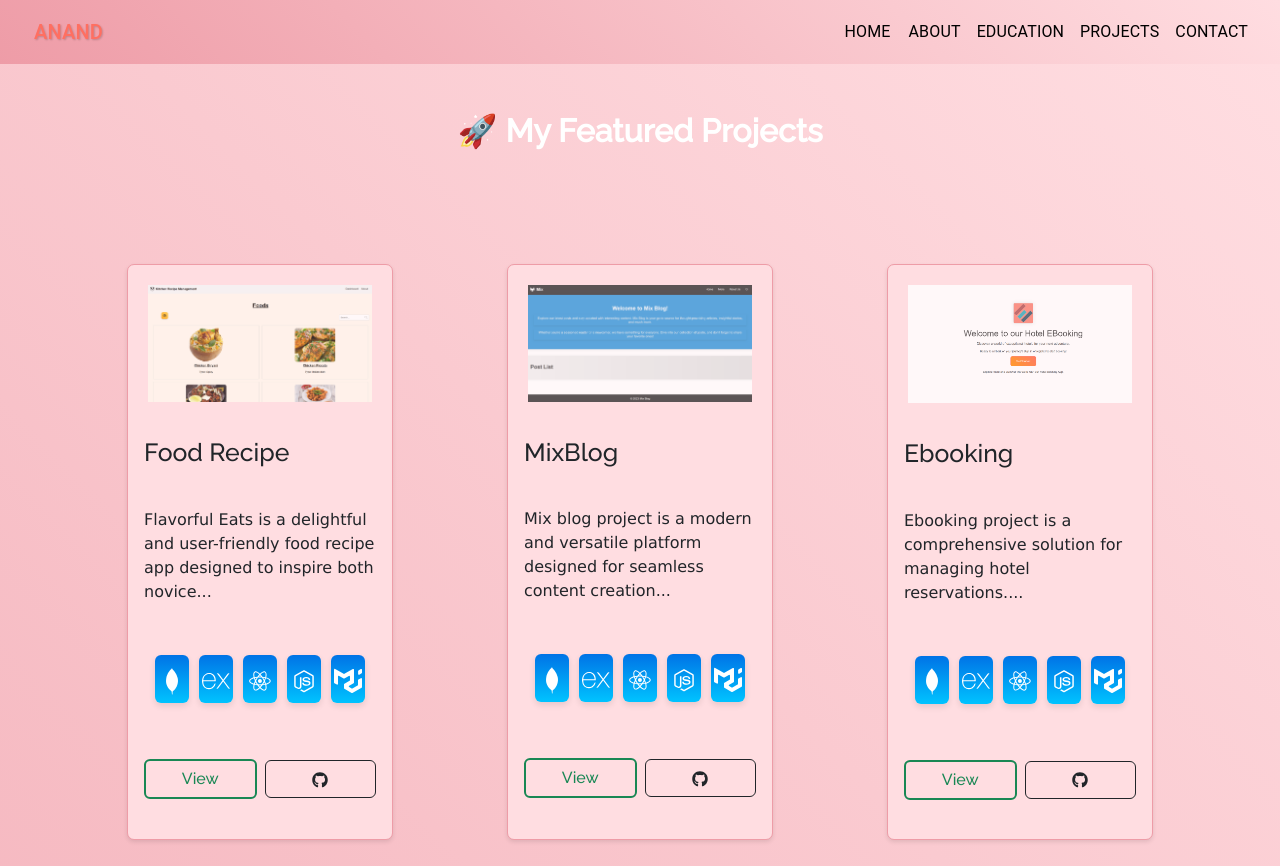
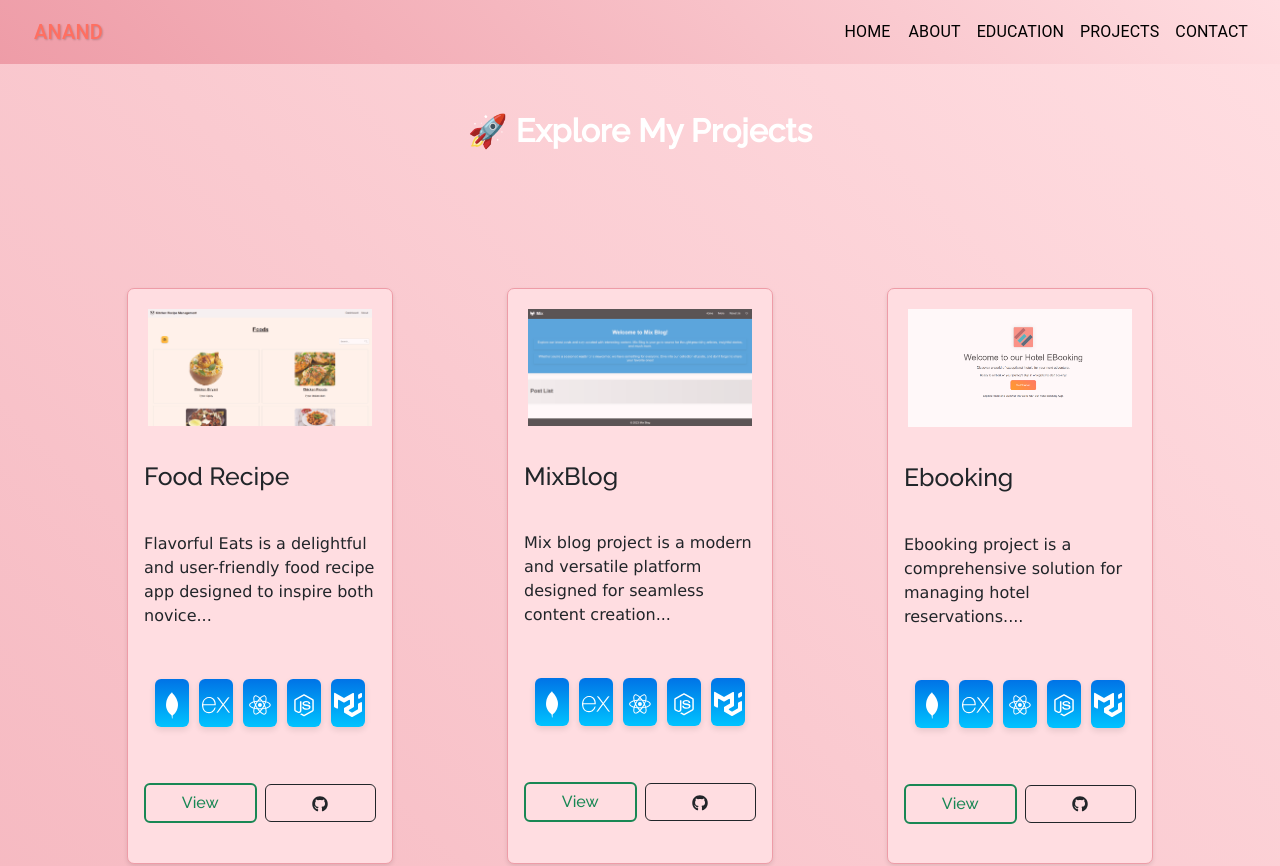
Before and after one commit to AnandYellapu/portfolio, a React (Create React App) app: page /project in a window 1280 px wide. Shown: the top 866 px of the page. Built offline with nearby package versions, Linux system fonts and the light colour scheme.

Commit message:
Update Projectlist.js

```diff
--- a/src/components/Projectlist/Projectlist.js
+++ b/src/components/Projectlist/Projectlist.js
@@ -1,5 +1,92 @@
+// // // import React from 'react';
+// // // import { motion, useTransform, useScroll } from 'framer-motion';
+// // // import '../../pages/style.css';
+// // // import ProjectCard from "./ProjectCard";
+// // // import { Container, Row, Col } from 'react-bootstrap';
+// // // import food from '../../Assets/food.png';
+// // // import blog from '../../Assets/blog.png';
+// // // import hotel from '../../Assets/hotel.png';
+// // // import ebook from '../../Assets/ebook.png';
+
+// // // function Projectlist() {
+// // //   const { scrollYProgress } = useScroll();
+
+// // //   const opacity = useTransform(scrollYProgress, [0, 0.5], [0, 1]);
+// // //   const x = useTransform(scrollYProgress, [0, 1], [-100, 0]);
+
+// // //   return (
+// // //     <div className="projectbackground">
+// // //       <Container fluid className="dash-section">
+// // //         <Container>
+// // //           <Row style={{ justifyContent: "center", paddingBottom: "40px", marginTop: "57px" }}>
+
+// // //             <Col md={4} className="dash-card">
+// // //               <motion.div style={{ opacity, x }}>
+// // //                 <ProjectCard
+// // //                   imgPath={food}
+// // //                   isBlog={false}
+// // //                   title="Food Recipe"
+// // //                   description="Flavorful Eats is a delightful and user-friendly food recipe app designed to inspire both novice..."
+// // //                   techStack="MongoDB,Express,React,NodeJS"
+// // //                   netlifyLink="https://kitchen-recipe-management1.netlify.app/"
+// // //                 />
+// // //               </motion.div>
+// // //             </Col>
+
+
+// // //             <Col md={4} className="dash-card">
+// // //               <motion.div style={{ opacity, x }}>
+// // //                 <ProjectCard
+// // //                   imgPath={blog}
+// // //                   isBlog={false}
+// // //                   title="MixBlog"
+// // //                   description="Mix blog project is a modern and versatile platform designed for seamless content creation..."
+// // //                   techStack="MongoDB,Express,React,NodeJS"
+// // //                   netlifyLink="https://mixbloog.netlify.app"
+// // //                 />
+// // //               </motion.div>
+// // //             </Col>
+
+// // //             <Col md={4} className="dash-card">
+// // //               <motion.div style={{ opacity, x }}>
+// // //                 <ProjectCard
+// // //                   imgPath={hotel}
+// // //                   isBlog={false}
+// // //                   title="Ebooking"
+// // //                   description="Ebooking project is a comprehensive solution for managing hotel reservations...."
+// // //                   techStack="MongoDB,Express,React,NodeJS"
+// // //                   netlifyLink="https://eboooking.netlify.app"
+// // //                 />
+// // //               </motion.div>
+// // //             </Col>
+
+// // //             <Col md={4} className="dash-card">
+// // //             <motion.div style={{ opacity, x }}>
+// // //               <ProjectCard
+// // //                 imgPath={ebook}
+// // //                 isBlog={false}
+// // //                 title="Ebook"
+// // //                 description="An Ebook Selling is an online platform designed to provide a convenient and user-friendly."
+// // //                 techStack="MongoDB,Express,React,NodeJS,Material-UI"
+// // //                 netlifyLink="https://eboook.netlify.app"
+// // //               />
+// // //             </motion.div>
+// // //           </Col>
+
+// // //           </Row>
+// // //         </Container>
+// // //       </Container>
+// // //     </div>
+// // //   );
+// // // }
+
+// // // export default Projectlist;
+
+
+
+
+
 // // import React from 'react';
-// // import { motion, useTransform, useScroll } from 'framer-motion';
 // // import '../../pages/style.css';
 // // import ProjectCard from "./ProjectCard";
 // // import { Container, Row, Col } from 'react-bootstrap';
@@ -7,71 +94,115 @@
 // // import blog from '../../Assets/blog.png';
 // // import hotel from '../../Assets/hotel.png';
 // // import ebook from '../../Assets/ebook.png';
+// // import tic from '../../Assets/tic.png';
+// // import note from '../../Assets/note.png';
+// // import lms from '../../Assets/lms.png';
+// // import url from '../../Assets/url.png';
 
 // // function Projectlist() {
-// //   const { scrollYProgress } = useScroll();
-
-// //   const opacity = useTransform(scrollYProgress, [0, 0.5], [0, 1]);
-// //   const x = useTransform(scrollYProgress, [0, 1], [-100, 0]);
-
 // //   return (
 // //     <div className="projectbackground">
 // //       <Container fluid className="dash-section">
 // //         <Container>
-// //           <Row style={{ justifyContent: "center", paddingBottom: "40px", marginTop: "57px" }}>
+// //           <Row style={{ justifyContent: "center" }}>
 
 // //             <Col md={4} className="dash-card">
-// //               <motion.div style={{ opacity, x }}>
-// //                 <ProjectCard
-// //                   imgPath={food}
-// //                   isBlog={false}
-// //                   title="Food Recipe"
-// //                   description="Flavorful Eats is a delightful and user-friendly food recipe app designed to inspire both novice..."
-// //                   techStack="MongoDB,Express,React,NodeJS"
-// //                   netlifyLink="https://kitchen-recipe-management1.netlify.app/"
-// //                 />
-// //               </motion.div>
-// //             </Col>
-
-
-// //             <Col md={4} className="dash-card">
-// //               <motion.div style={{ opacity, x }}>
-// //                 <ProjectCard
-// //                   imgPath={blog}
-// //                   isBlog={false}
-// //                   title="MixBlog"
-// //                   description="Mix blog project is a modern and versatile platform designed for seamless content creation..."
-// //                   techStack="MongoDB,Express,React,NodeJS"
-// //                   netlifyLink="https://mixbloog.netlify.app"
-// //                 />
-// //               </motion.div>
+// //               <ProjectCard
+// //                 imgPath={food}
+// //                 isBlog={false}
+// //                 title="Food Recipe"
+// //                 description="Flavorful Eats is a delightful and user-friendly food recipe app designed to inspire both novice..."
+// //                 techStack="MongoDB, Express, React, NodeJS, Material-UI"
+// //                 netlifyLink="https://kitchen-recipe-management1.netlify.app/"
+// //                 ghLink="https://github.com/AnandYellapu/kitchen-recipe-frontend"
+// //               />
 // //             </Col>
 
 // //             <Col md={4} className="dash-card">
-// //               <motion.div style={{ opacity, x }}>
-// //                 <ProjectCard
-// //                   imgPath={hotel}
-// //                   isBlog={false}
-// //                   title="Ebooking"
-// //                   description="Ebooking project is a comprehensive solution for managing hotel reservations...."
-// //                   techStack="MongoDB,Express,React,NodeJS"
-// //                   netlifyLink="https://eboooking.netlify.app"
-// //                 />
-// //               </motion.div>
+// //               <ProjectCard
+// //                 imgPath={blog}
+// //                 isBlog={false}
+// //                 title="MixBlog"
+// //                 description="Mix blog project is a modern and versatile platform designed for seamless content creation..."
+// //                 techStack="MongoDB, Express, React, NodeJS, Material-UI"
+// //                 netlifyLink="https://mixbloog.netlify.app/"
+// //                 ghLink="https://github.com/AnandYellapu/blog-fe"
+// //               />
 // //             </Col>
 
 // //             <Col md={4} className="dash-card">
-// //             <motion.div style={{ opacity, x }}>
+// //               <ProjectCard
+// //                 imgPath={hotel}
+// //                 isBlog={false}
+// //                 title="Ebooking"
+// //                 description="Ebooking project is a comprehensive solution for managing hotel reservations...."
+// //                 techStack="MongoDB, Express, React, NodeJS, Material-UI"
+// //                 netlifyLink="https://eboooking.netlify.app/"
+// //                 ghLink="https://github.com/AnandYellapu/Ebooking-fe"
+// //               />
+// //             </Col>
+
+// //             <Col md={4} className="dash-card">
 // //               <ProjectCard
 // //                 imgPath={ebook}
 // //                 isBlog={false}
 // //                 title="Ebook"
 // //                 description="An Ebook Selling is an online platform designed to provide a convenient and user-friendly."
-// //                 techStack="MongoDB,Express,React,NodeJS,Material-UI"
-// //                 netlifyLink="https://eboook.netlify.app"
+// //                 techStack="MongoDB, Express, React, NodeJS, Material-UI"
+// //                 netlifyLink="https://eboook.netlify.app/"
+// //                 ghLink="https://github.com/AnandYellapu/Ebook-fe"
 // //               />
-// //             </motion.div>
-// //           </Col>
+// //             </Col>
+
+
+// //             <Col md={4} className="dash-card">
+// //               <ProjectCard
+// //                 imgPath={tic}
+// //                 isBlog={false}
+// //                 title="Tic-Tac-Toe"
+// //                 description="This project showcases a modern and interactive Tic-Tac-Toe game built using MERN."
+// //                 techStack="MongoDB, Express, React, NodeJS, Material-UI"
+// //                 netlifyLink="https://game12-tic-tac-toe.netlify.app/"
+// //                 ghLink="https://github.com/AnandYellapu/tic-tac-toe-client"
+// //               />
+// //             </Col>
+
+// //             <Col md={4} className="dash-card">
+// //               <ProjectCard
+// //                 imgPath={note}
+// //                 isBlog={false}
+// //                 title="Note Maker"
+// //                 description="Note Maker is your go-to platform for creating and managing notes effortlessly built using MERN."
+// //                 techStack="MongoDB, Express, React, NodeJS, Material-UI"
+// //                 netlifyLink="https://notes-maker12.netlify.app/"
+// //                 ghLink="https://github.com/AnandYellapu/Note-fe"
+// //               />
+// //             </Col>
+
+
+// //             <Col md={4} className="dash-card">
+// //               <ProjectCard
+// //                 imgPath={lms}
+// //                 isBlog={false}
+// //                 title="Leave Management"
+// //                 description="LMS is a software designed to managing employee leaves created using MERN."
+// //                 techStack="MongoDB, Express, React, NodeJS, Material-UI"
+// //                 netlifyLink="https://leave-management-systm.netlify.app/"
+// //                 ghLink="https://github.com/AnandYellapu/LMS-FE"
+// //               />
+// //             </Col>
+
+// //             <Col md={4} className="dash-card">
+// //               <ProjectCard
+// //                 imgPath={url}
+// //                 isBlog={false}
+// //                 title="URL Shortener"
+// //                 description="URL Shortener is used to create Long URL into Short URL which is created using MERN."
+// //                 techStack="MongoDB, Express, React, NodeJS, Material-UI"
+// //                 netlifyLink="https://url-shorteneer.netlify.app/"
+// //                 ghLink="https://github.com/AnandYellapu/url-fe"
+// //               />
+// //             </Col>
 
 // //           </Row>
 // //         </Container>
@@ -86,10 +217,14 @@
 
 
 
+
+
 // import React from 'react';
 // import '../../pages/style.css';
-// import ProjectCard from "./ProjectCard";
+// import ProjectCard from './ProjectCard';
 // import { Container, Row, Col } from 'react-bootstrap';
+// import { motion } from 'framer-motion';
+
 // import food from '../../Assets/food.png';
 // import blog from '../../Assets/blog.png';
 // import hotel from '../../Assets/hotel.png';
@@ -99,111 +234,102 @@
 // import lms from '../../Assets/lms.png';
 // import url from '../../Assets/url.png';
 
+// const projects = [
+//   {
+//     title: "Food Recipe",
+//     description: "Flavorful Eats is a delightful and user-friendly food recipe app designed to inspire both novice...",
+//     imgPath: food,
+//     techStack: "MongoDB, Express, React, NodeJS, Material-UI",
+//     netlifyLink: "https://kitchen-recipe-management1.netlify.app/",
+//     ghLink: "https://github.com/AnandYellapu/kitchen-recipe-frontend"
+//   },
+//   {
+//     title: "MixBlog",
+//     description: "Mix blog project is a modern and versatile platform designed for seamless content creation...",
+//     imgPath: blog,
+//     techStack: "MongoDB, Express, React, NodeJS, Material-UI",
+//     netlifyLink: "https://mixbloog.netlify.app/",
+//     ghLink: "https://github.com/AnandYellapu/blog-fe"
+//   },
+//   {
+//     title: "Ebooking",
+//     description: "Ebooking project is a comprehensive solution for managing hotel reservations....",
+//     imgPath: hotel,
+//     techStack: "MongoDB, Express, React, NodeJS, Material-UI",
+//     netlifyLink: "https://eboooking.netlify.app/",
+//     ghLink: "https://github.com/AnandYellapu/Ebooking-fe"
+//   },
+//   {
+//     title: "Ebook",
+//     description: "An Ebook Selling is an online platform designed to provide a convenient and user-friendly.",
+//     imgPath: ebook,
+//     techStack: "MongoDB, Express, React, NodeJS, Material-UI",
+//     netlifyLink: "https://eboook.netlify.app/",
+//     ghLink: "https://github.com/AnandYellapu/Ebook-fe"
+//   },
+//   {
+//     title: "Tic-Tac-Toe",
+//     description: "This project showcases a modern and interactive Tic-Tac-Toe game built using MERN.",
+//     imgPath: tic,
+//     techStack: "MongoDB, Express, React, NodeJS, Material-UI",
+//     netlifyLink: "https://game12-tic-tac-toe.netlify.app/",
+//     ghLink: "https://github.com/AnandYellapu/tic-tac-toe-client"
+//   },
+//   {
+//     title: "Note Maker",
+//     description: "Note Maker is your go-to platform for creating and managing notes effortlessly built using MERN.",
+//     imgPath: note,
+//     techStack: "MongoDB, Express, React, NodeJS, Material-UI",
+//     netlifyLink: "https://notes-maker12.netlify.app/",
+//     ghLink: "https://github.com/AnandYellapu/Note-fe"
+//   },
+//   {
+//     title: "Leave Management",
+//     description: "LMS is a software designed to managing employee leaves created using MERN.",
+//     imgPath: lms,
+//     techStack: "MongoDB, Express, React, NodeJS, Material-UI",
+//     netlifyLink: "https://leave-management-systm.netlify.app/",
+//     ghLink: "https://github.com/AnandYellapu/LMS-FE"
+//   },
+//   {
+//     title: "URL Shortener",
+//     description: "URL Shortener is used to create Long URL into Short URL which is created using MERN.",
+//     imgPath: url,
+//     techStack: "MongoDB, Express, React, NodeJS, Material-UI",
+//     netlifyLink: "https://url-shorteneer.netlify.app/",
+//     ghLink: "https://github.com/AnandYellapu/url-fe"
+//   },
+// ];
+
 // function Projectlist() {
 //   return (
 //     <div className="projectbackground">
-//       <Container fluid className="dash-section">
+//       <Container fluid className="dash-section py-5">
 //         <Container>
-//           <Row style={{ justifyContent: "center" }}>
+//           <motion.h2
+//             className="text-center mb-4 text-white fw-bold"
+//             initial={{ opacity: 0, y: -20 }}
+//             animate={{ opacity: 1, y: 0 }}
+//             transition={{ duration: 0.6 }}
+//           >
+//             🚀 My Featured Projects
+//           </motion.h2>
 
-//             <Col md={4} className="dash-card">
-//               <ProjectCard
-//                 imgPath={food}
-//                 isBlog={false}
-//                 title="Food Recipe"
-//                 description="Flavorful Eats is a delightful and user-friendly food recipe app designed to inspire both novice..."
-//                 techStack="MongoDB, Express, React, NodeJS, Material-UI"
-//                 netlifyLink="https://kitchen-recipe-management1.netlify.app/"
-//                 ghLink="https://github.com/AnandYellapu/kitchen-recipe-frontend"
-//               />
-//             </Col>
-
-//             <Col md={4} className="dash-card">
-//               <ProjectCard
-//                 imgPath={blog}
-//                 isBlog={false}
-//                 title="MixBlog"
-//                 description="Mix blog project is a modern and versatile platform designed for seamless content creation..."
-//                 techStack="MongoDB, Express, React, NodeJS, Material-UI"
-//                 netlifyLink="https://mixbloog.netlify.app/"
-//                 ghLink="https://github.com/AnandYellapu/blog-fe"
-//               />
-//             </Col>
-
-//             <Col md={4} className="dash-card">
-//               <ProjectCard
-//                 imgPath={hotel}
-//                 isBlog={false}
-//                 title="Ebooking"
-//                 description="Ebooking project is a comprehensive solution for managing hotel reservations...."
-//                 techStack="MongoDB, Express, React, NodeJS, Material-UI"
-//                 netlifyLink="https://eboooking.netlify.app/"
-//                 ghLink="https://github.com/AnandYellapu/Ebooking-fe"
-//               />
-//             </Col>
-
-//             <Col md={4} className="dash-card">
-//               <ProjectCard
-//                 imgPath={ebook}
-//                 isBlog={false}
-//                 title="Ebook"
-//                 description="An Ebook Selling is an online platform designed to provide a convenient and user-friendly."
-//                 techStack="MongoDB, Express, React, NodeJS, Material-UI"
-//                 netlifyLink="https://eboook.netlify.app/"
-//                 ghLink="https://github.com/AnandYellapu/Ebook-fe"
-//               />
-//             </Col>
-
-
-//             <Col md={4} className="dash-card">
-//               <ProjectCard
-//                 imgPath={tic}
-//                 isBlog={false}
-//                 title="Tic-Tac-Toe"
-//                 description="This project showcases a modern and interactive Tic-Tac-Toe game built using MERN."
-//                 techStack="MongoDB, Express, React, NodeJS, Material-UI"
-//                 netlifyLink="https://game12-tic-tac-toe.netlify.app/"
-//                 ghLink="https://github.com/AnandYellapu/tic-tac-toe-client"
-//               />
-//             </Col>
-
-//             <Col md={4} className="dash-card">
-//               <ProjectCard
-//                 imgPath={note}
-//                 isBlog={false}
-//                 title="Note Maker"
-//                 description="Note Maker is your go-to platform for creating and managing notes effortlessly built using MERN."
-//                 techStack="MongoDB, Express, React, NodeJS, Material-UI"
-//                 netlifyLink="https://notes-maker12.netlify.app/"
-//                 ghLink="https://github.com/AnandYellapu/Note-fe"
-//               />
-//             </Col>
-
-
-//             <Col md={4} className="dash-card">
-//               <ProjectCard
-//                 imgPath={lms}
-//                 isBlog={false}
-//                 title="Leave Management"
-//                 description="LMS is a software designed to managing employee leaves created using MERN."
-//                 techStack="MongoDB, Express, React, NodeJS, Material-UI"
-//                 netlifyLink="https://leave-management-systm.netlify.app/"
-//                 ghLink="https://github.com/AnandYellapu/LMS-FE"
-//               />
-//             </Col>
-
-//             <Col md={4} className="dash-card">
-//               <ProjectCard
-//                 imgPath={url}
-//                 isBlog={false}
-//                 title="URL Shortener"
-//                 description="URL Shortener is used to create Long URL into Short URL which is created using MERN."
-//                 techStack="MongoDB, Express, React, NodeJS, Material-UI"
-//                 netlifyLink="https://url-shorteneer.netlify.app/"
-//                 ghLink="https://github.com/AnandYellapu/url-fe"
-//               />
-//             </Col>
-
+//           <Row className="justify-content-center">
+//             {projects.map((project, index) => (
+//               <Col key={index} md={6} lg={4} className="mb-4 d-flex align-items-stretch">
+//                 <motion.div
+//                   whileHover={{ scale: 1.03 }}
+//                   whileTap={{ scale: 0.98 }}
+//                   initial={{ opacity: 0, y: 20 }}
+//                   animate={{ opacity: 1, y: 0 }}
+//                   transition={{ duration: 0.3, delay: index * 0.1 }}
+//                   className="w-100"
+//                 >
+//                   <ProjectCard {...project} />
+//                 </motion.div>
+//               </Col>
+//             ))}
 //           </Row>
 //         </Container>
 //       </Container>
@@ -219,12 +345,19 @@
 
 
 
+
+
+
+
+
+
 import React from 'react';
-import '../../pages/style.css';
-import ProjectCard from './ProjectCard';
 import { Container, Row, Col } from 'react-bootstrap';
 import { motion } from 'framer-motion';
+import LazyLoad from 'react-lazyload';
+import ProjectCard from './ProjectCard';
 
+import '../../pages/style.css';
 import food from '../../Assets/food.png';
 import blog from '../../Assets/blog.png';
 import hotel from '../../Assets/hotel.png';
@@ -298,8 +431,22 @@ const projects = [
     techStack: "MongoDB, Express, React, NodeJS, Material-UI",
     netlifyLink: "https://url-shorteneer.netlify.app/",
     ghLink: "https://github.com/AnandYellapu/url-fe"
-  },
+  }
 ];
+
+const containerVariants = {
+  hidden: {},
+  show: {
+    transition: {
+      staggerChildren: 0.15
+    }
+  }
+};
+
+const itemVariants = {
+  hidden: { opacity: 0, y: 40 },
+  show: { opacity: 1, y: 0, transition: { duration: 0.6 } }
+};
 
 function Projectlist() {
   return (
@@ -307,30 +454,33 @@ function Projectlist() {
       <Container fluid className="dash-section py-5">
         <Container>
           <motion.h2
-            className="text-center mb-4 text-white fw-bold"
-            initial={{ opacity: 0, y: -20 }}
-            animate={{ opacity: 1, y: 0 }}
+            className="text-center fw-bold mb-5 text-white"
+            initial={{ opacity: 0, scale: 0.9 }}
+            animate={{ opacity: 1, scale: 1 }}
             transition={{ duration: 0.6 }}
+            aria-label="Featured Projects Section"
           >
-            🚀 My Featured Projects
+            🚀 Explore My Projects
           </motion.h2>
 
-          <Row className="justify-content-center">
-            {projects.map((project, index) => (
-              <Col key={index} md={6} lg={4} className="mb-4 d-flex align-items-stretch">
           <motion.div
-                  whileHover={{ scale: 1.03 }}
-                  whileTap={{ scale: 0.98 }}
-                  initial={{ opacity: 0, y: 20 }}
-                  animate={{ opacity: 1, y: 0 }}
-                  transition={{ duration: 0.3, delay: index * 0.1 }}
-                  className="w-100"
+            className="project-grid"
+            variants={containerVariants}
+            initial="hidden"
+            animate="show"
           >
+            <Row className="g-4 justify-content-center">
+              {projects.map((project, idx) => (
+                <Col key={idx} md={6} lg={4} className="d-flex align-items-stretch">
+                  <motion.div variants={itemVariants} className="w-100">
+                    <LazyLoad height={200} offset={100} once>
                       <ProjectCard {...project} />
+                    </LazyLoad>
                   </motion.div>
                 </Col>
               ))}
             </Row>
+          </motion.div>
         </Container>
       </Container>
     </div>
```
Lines whose indentation alone changed are shown as unchanged.
